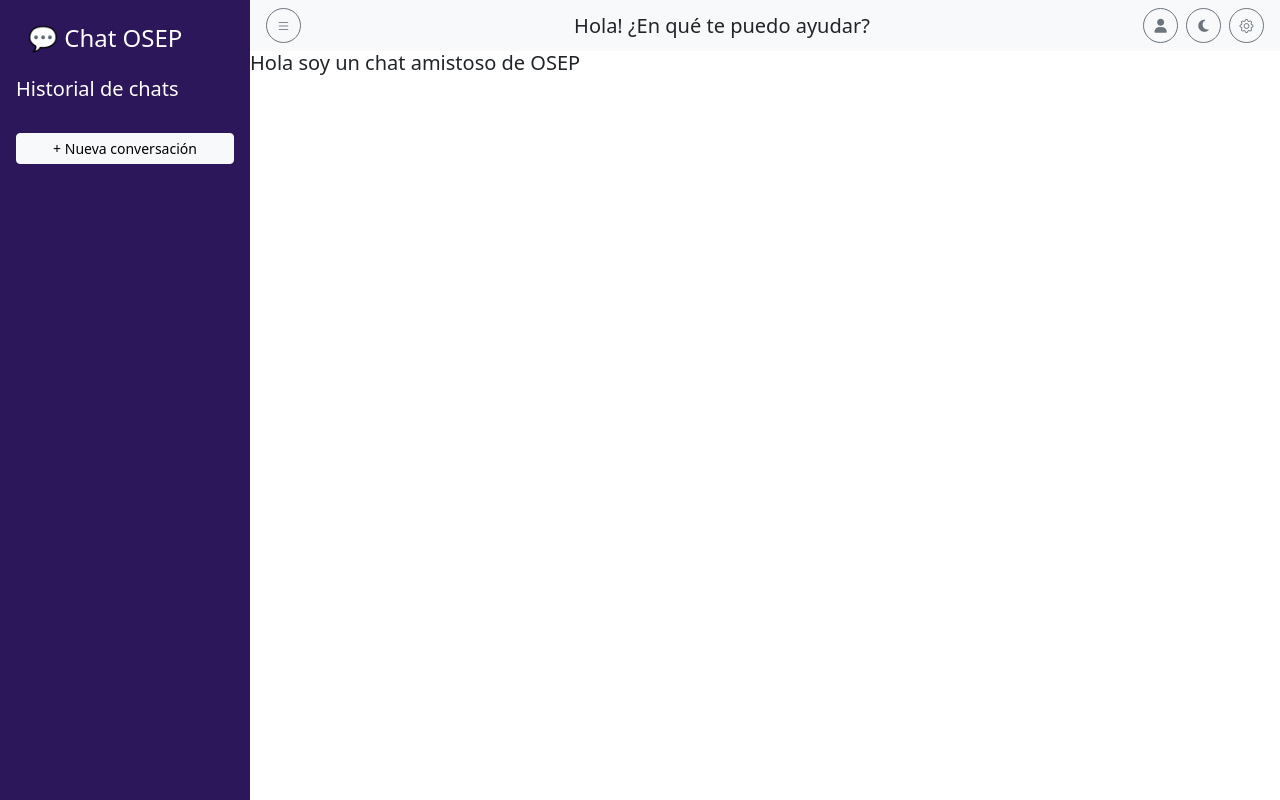
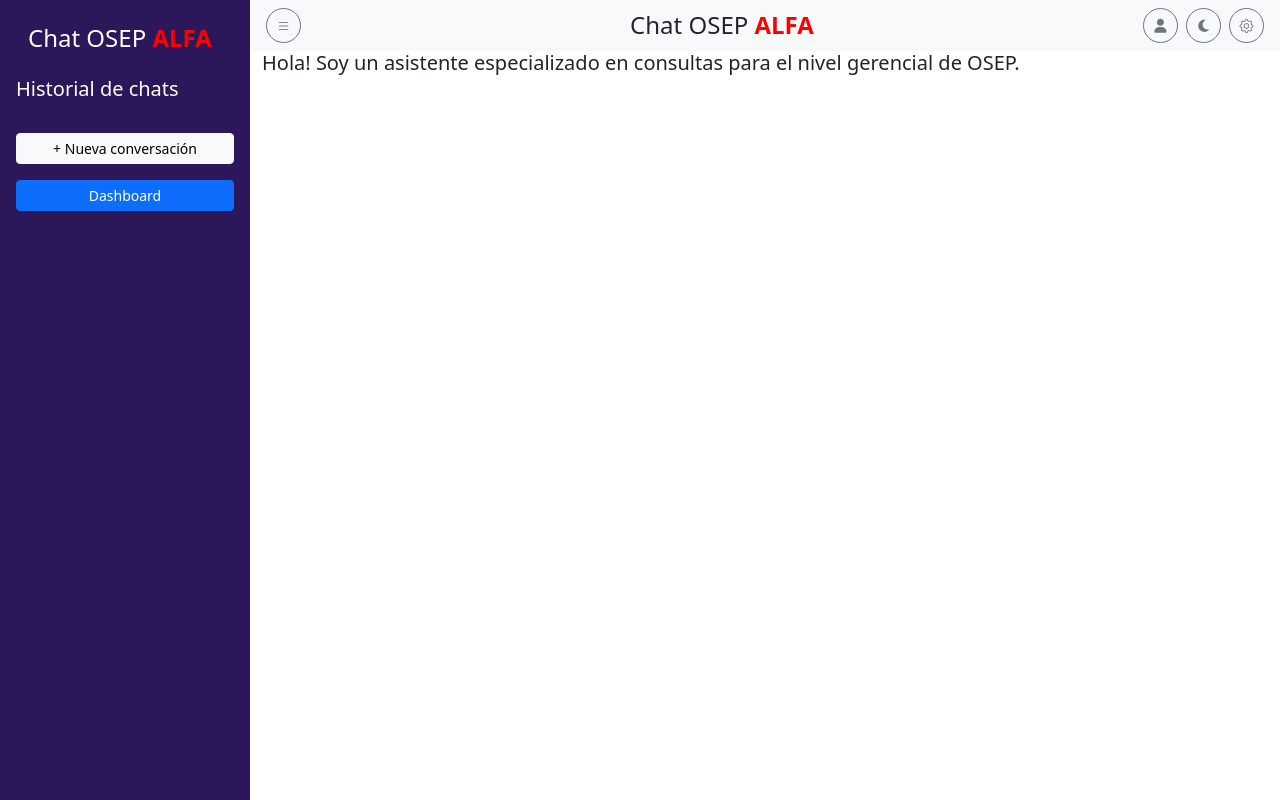
Before and after one commit to kevinaguero/mcpchat, a Django app: page /chats in a window 1280 px wide. Run offline with Django 5.2, Linux system fonts and the light colour scheme; the visitor is signed in with stand-in values (Sample User, id 1); data that the repository does not hold is empty.

Commit message:
Mejoras visuales e implementación de libreria para generar graficos

```diff
--- a/mcpchat/apps/chat/templates/chat/chat.html
+++ b/mcpchat/apps/chat/templates/chat/chat.html
@@ -1,6 +1,13 @@
 {% extends "base/base_chat.html" %}
 {% block titulo %}Chat{% endblock %}
 {% block contenido %}
-  <h5>Hola soy un chat amistoso de OSEP</h5>
+<div class="container">
+  <h5>Hola! Soy un asistente especializado en consultas para el nivel gerencial de OSEP.</h5>
+</div>
+
+<!-- Mostramos el gráfico generado por Plotly -->
+<div class="w-50">
+  {{ grafico|safe }}
+</div>
 {% endblock %}
 {% block js%}{% endblock %}
--- a/mcpchat/apps/chat/urls.py
+++ b/mcpchat/apps/chat/urls.py
@@ -11,4 +11,5 @@ urlpatterns = [
     path('/conversations/', views.chat_conversations, name='chat_conversations'),
     path('/<int:id>', views.chat_detalle, name='chat_detalle'),
     path('/chat_dark/', views.chat_dark, name='chat_dark'),
+    path('/grafico/', views.mostrar_grafico, name='mostrar_grafico'),
 ]
--- a/mcpchat/apps/chat/views.py
+++ b/mcpchat/apps/chat/views.py
@@ -3,6 +3,7 @@ from django.views.decorators.csrf import csrf_exempt
 from .models import Conversation, Message
 from langchain.schema import HumanMessage, AIMessage
 from langchain_anthropic import ChatAnthropic
+import plotly.express as px
 import json
 import csv
 from io import StringIO
@@ -16,7 +17,6 @@ from langchain_openai import ChatOpenAI
 from langchain.text_splitter import RecursiveCharacterTextSplitter
 from langchain_openai import OpenAIEmbeddings
 from langchain.document_loaders import PyPDFLoader
-from langchain.document_loaders import Docx2txtLoader
 from langchain.vectorstores import FAISS
 from django.urls import reverse
 from apps.configuraciones.models import Configuraciones
@@ -117,7 +117,7 @@ async def get_response_from_agent(message, history):
     tool_csv = Tool.from_function(
         name="GenerarCSV",
         description=(
-            "Usa esta herramienta para crear un archivo CSV personalizado. "
+            "Usa esta herramienta para crear un archivo CSV personalizado."
         ),
         func=generar_csv_dinamico,
     )
@@ -291,6 +291,20 @@ def chat_dark(request):
 
         return JsonResponse({'message': 'modo oscuro'}, status=200)
 
+def mostrar_grafico(request):
+    # Datos de ejemplo (podrías traerlos de la BD con pandas.read_sql)
+    df = pd.DataFrame({
+        "Categoría": ["Pizzas", "Hamburguesas", "Empanadas"],
+        "Cantidad": [150, 120, 180]
+    })
+
+    # Crear gráfico Plotly
+    fig = px.bar(df, x="Categoría", y="Cantidad", title="Pedidos por tipo")
+
+    # Convertir el gráfico a HTML embebido (sin <html>, solo el gráfico)
+    grafico_html = fig.to_html(full_html=False)
+
+    return render(request, "chat/chat.html", {"grafico": grafico_html})
 
 def generar_csv_dinamico(input_json: str) -> str:
     print("ENTRANDO POR GENERADOR CSV")
--- a/mcpchat/templates/base/base_chat.html
+++ b/mcpchat/templates/base/base_chat.html
@@ -15,7 +15,7 @@
     <div class="chat-sidebar" id="sidebar">
 
       <a href="{% url 'chat:chat_view' %}" class="conversation-button d-block text-decoration-none">
-        <h4>💬 Chat OSEP</h4>
+        <h4>Chat OSEP <span style="color: red; font-weight: bold;">ALFA</span></h4>
       </a>
       <h5>Historial de chats</h5>
 
@@ -23,6 +23,8 @@
 
       </ul>
       <button class="btn btn-light btn-sm w-100 mt-3" onclick="createConversation()">+ Nueva conversación</button>
+      <a href="{% url 'chat:mostrar_grafico' %}" class="btn btn-primary btn-sm w-100 mt-3">Dashboard</a>
+
     </div>
 
     <div class="chat-main">
@@ -30,13 +32,13 @@
         <button class="btn btn-sm btn-outline-secondary btn-user-icon" id="toggleSidebarBtn" type="button" onclick="toggleSidebar()" data-bs-toggle="tooltip" title="Ocultar barra lateral">
             <i class="bi bi-list"></i>
         </button>
-        <h5 class="mb-0" id="chat-title">
+        <h4 class="mb-0" id="chat-title">
           {% if current_conversation %}
             {{ current_conversation }}
           {% else %}
-            Hola! ¿En qué te puedo ayudar?
+            Chat OSEP <span style="color: red; font-weight: bold;">ALFA</span>
           {% endif %}
-        </h5>
+        </h4>
         <div class="d-flex align-items-center gap-2">
           <div class="dropdown">
             <button class="btn btn-sm btn-outline-secondary btn-user-icon" type="button" id="accountDropdown" data-bs-toggle="dropdown" aria-expanded="false">
```
Also changed, not shown: mcpchat/apps/index/templates/index/login.html (+5 -2 lines), mcpchat/static/img/logo.png (added), 1 other file.
